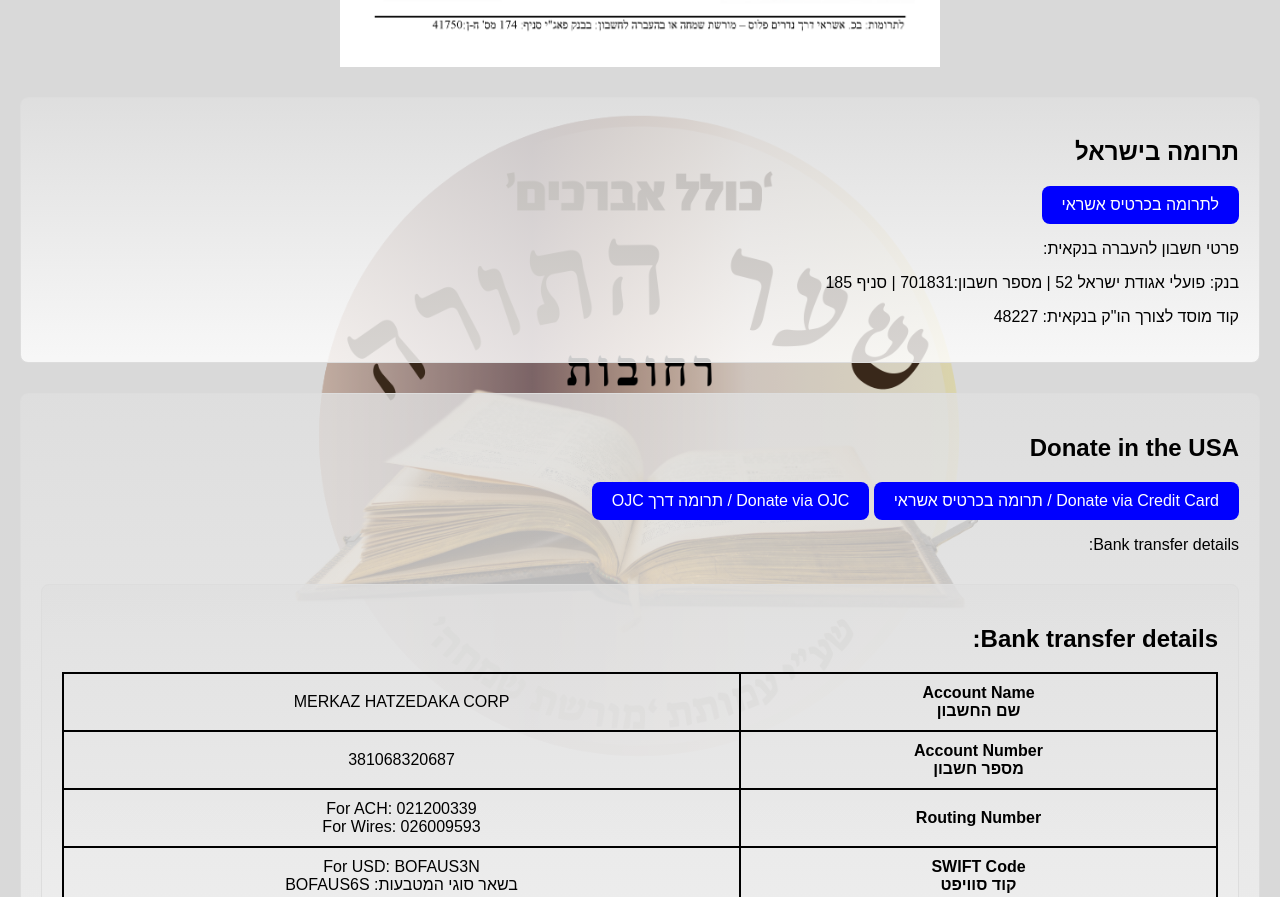
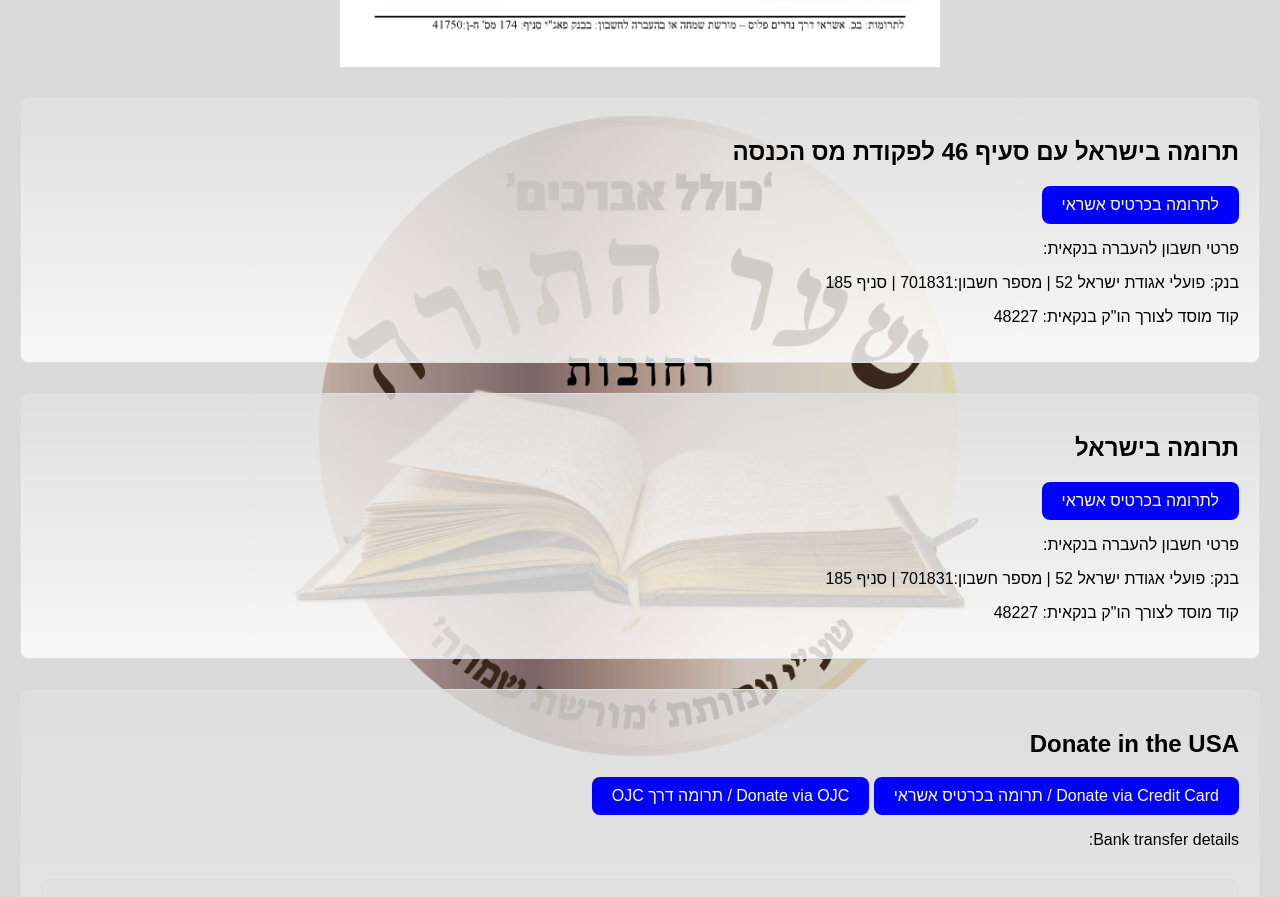
Before and after one commit to zion993/kolel, a plain HTML site: page index.html in a window 1280 px wide. Shown: the part 1544-2441 px from the top of the page. Drawn offline with Linux system fonts and the light colour scheme.

Commit message:
Update index.html

```diff
--- a/index.html
+++ b/index.html
@@ -44,6 +44,15 @@
     <section id="letter">
         <h2>מכתב מהרבנים</h2>
         <img src="mihtav_image.png" alt="מכתב מהרבנים"  class="centered-image">
+    </section>
+
+
+    <section class="donation-section" id="israel">
+        <h2> תרומה בישראל עם סעיף 46 לפקודת מס הכנסה</h2>
+        <a class="donation-link" href="https://nedar.im/HEgj" target="_blank">לתרומה בכרטיס אשראי</a>
+        <p>פרטי חשבון להעברה בנקאית:</p>
+        <p>בנק: פועלי אגודת ישראל 52 | מספר חשבון:701831 | סניף 185</p>
+        <p>קוד מוסד לצורך הו"ק בנקאית: 48227</p>
     </section>
 
 
```
